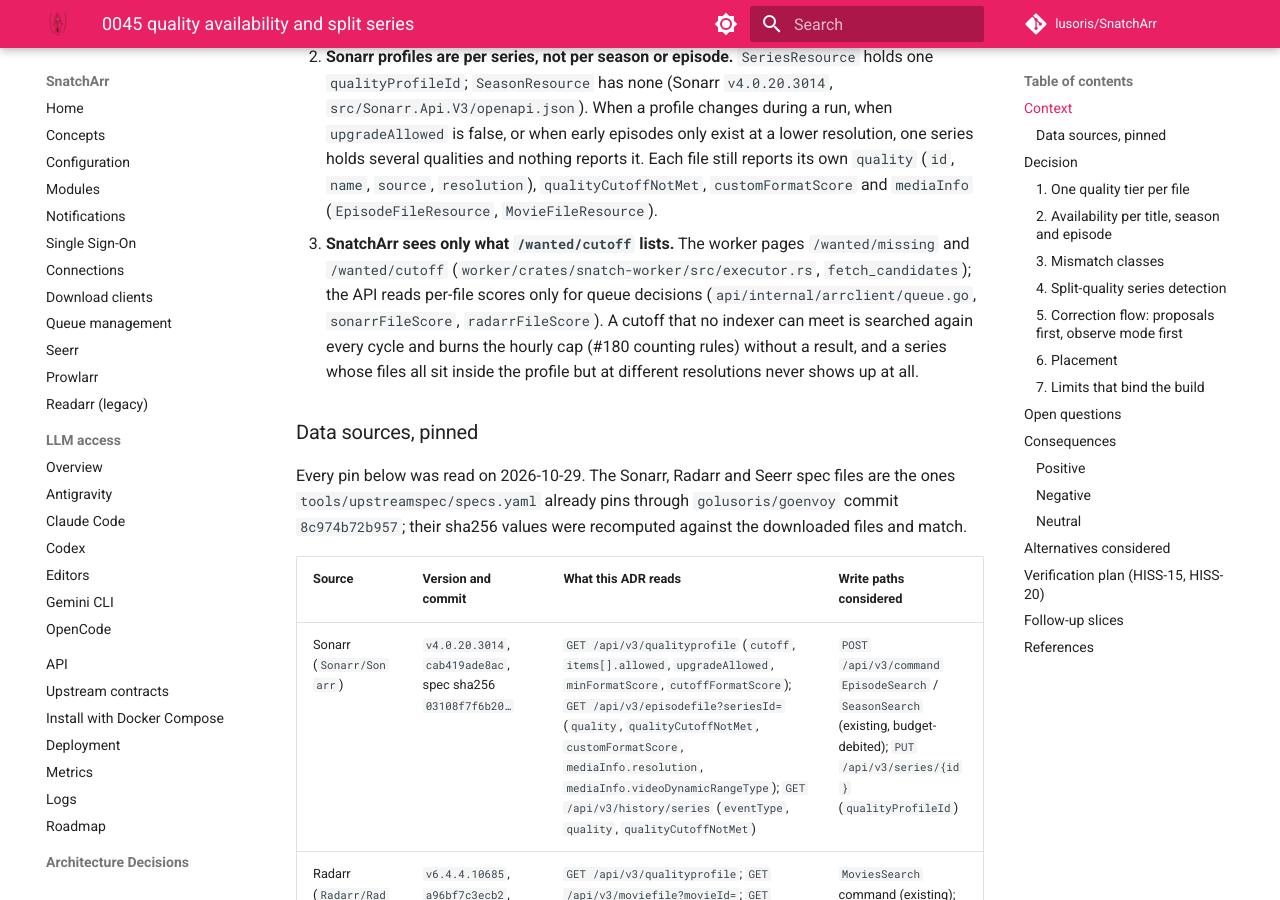
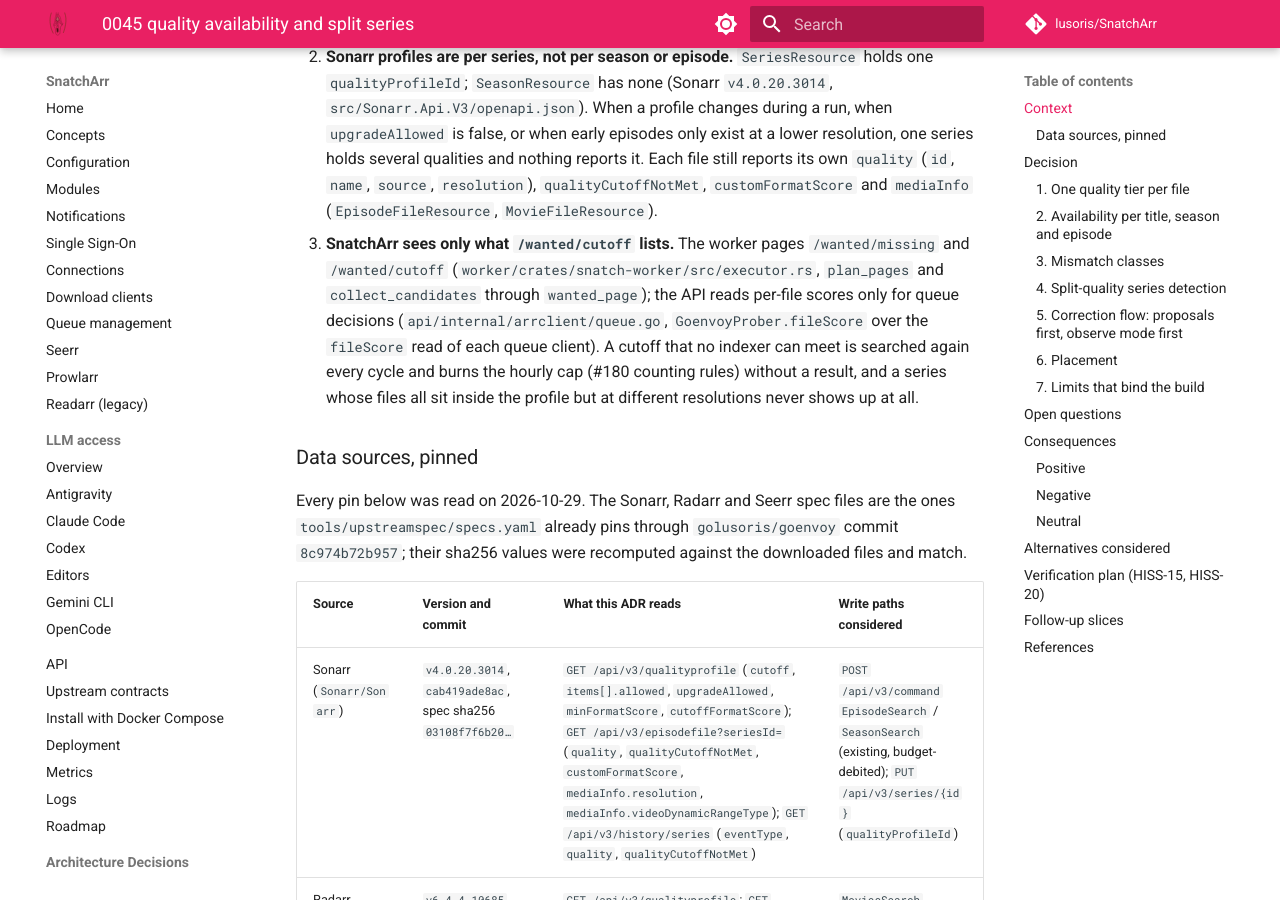
Before and after one commit to lusoris/SnatchArr, an MkDocs documentation site: the page built from docs/adr/0045-quality-availability-and-split-series.md, in a window 1280 px wide and 900 px high, scrolled down 828 px. Built offline with MkDocs 1.6.1 and Material for MkDocs 9.7.7, drawn with Linux system fonts in a browser that asks for light colours; comment, search, counter and statistics services are not loaded; some of the changed text lies outside the part shown.

Commit message:
docs(adr): correct ADR-0045 code symbols and contract scope (#923)
Corrects three statements in ADR-0045 that a review against the code and
the pinned specs found wrong.

- **Worker symbol:** `fetch_candidates` does not exist in
`worker/crates/snatch-worker/src/executor.rs`. The ADR now names
`plan_pages` and `collect_candidates`, which page `/wanted/missing` and
`/wanted/cutoff` through `wanted_page`.
- **API symbols:** `sonarrFileScore` and `radarrFileScore` do not exist
in `api/internal/arrclient/queue.go`. The ADR now names
`GoenvoyProber.fileScore` and the per-client `fileScore` read. Both
stale names were copied from ADR-0038.
- **Contract scope:** the contract plan listed only the read operations.
It now also lists the three `PUT` write operations, and records that
`tools/upstreamspec/manifest.go` must accept `PUT` first: its operation
pattern admits only `GET` and `POST` today.

One review finding was not taken. The review said `status4k` is not a
property in `seerr.spec`. That is true, but the ADR cites `status4k`
from the Seerr entity sources (`Media.ts:141`, `Season.ts:25`), not from
the spec, and the review confirmed those lines.

Refs #921

Signed-off-by: lusoris <lusoris@proton.me>

```diff
--- a/docs/adr/0045-quality-availability-and-split-series.md
+++ b/docs/adr/0045-quality-availability-and-split-series.md
@@ -18,7 +18,7 @@
 
 1. **Seerr has no quality view.** **Seerr** (meaning: media request and discovery portal that unifies Overseerr and Jellyseerr; origin: *seer* + `*arr`; pronunciation: `/ˈsɪər/`, "seer") stores only an availability status per title and per season, twice: `status` and `status4k` (`server/entity/Media.ts:137,141` and `server/entity/Season.ts:22,25` at `seerr-team/seerr` `v3.5.0`, commit `e2f24cb46079`), with values `UNKNOWN`, `PENDING`, `PROCESSING`, `PARTIALLY_AVAILABLE`, `AVAILABLE`, `DELETED`. A request carries `is4k`, `serverId`, `profileId` and `rootFolder` (`POST /api/v1/request`, `PUT /api/v1/request/{requestId}` in `seerr-api.yml`). Nothing tells the requester which resolutions exist on disk or on the indexers.
 2. **Sonarr profiles are per series, not per season or episode.** `SeriesResource` holds one `qualityProfileId`; `SeasonResource` has none (Sonarr `v4.0.20.3014`, `src/Sonarr.Api.V3/openapi.json`). When a profile changes during a run, when `upgradeAllowed` is false, or when early episodes only exist at a lower resolution, one series holds several qualities and nothing reports it. Each file still reports its own `quality` (`id`, `name`, `source`, `resolution`), `qualityCutoffNotMet`, `customFormatScore` and `mediaInfo` (`EpisodeFileResource`, `MovieFileResource`).
-3. **SnatchArr sees only what `/wanted/cutoff` lists.** The worker pages `/wanted/missing` and `/wanted/cutoff` (`worker/crates/snatch-worker/src/executor.rs`, `fetch_candidates`); the API reads per-file scores only for queue decisions (`api/internal/arrclient/queue.go`, `sonarrFileScore`, `radarrFileScore`). A cutoff that no indexer can meet is searched again every cycle and burns the hourly cap (#180 counting rules) without a result, and a series whose files all sit inside the profile but at different resolutions never shows up at all.
+3. **SnatchArr sees only what `/wanted/cutoff` lists.** The worker pages `/wanted/missing` and `/wanted/cutoff` (`worker/crates/snatch-worker/src/executor.rs`, `plan_pages` and `collect_candidates` through `wanted_page`); the API reads per-file scores only for queue decisions (`api/internal/arrclient/queue.go`, `GoenvoyProber.fileScore` over the `fileScore` read of each queue client). A cutoff that no indexer can meet is searched again every cycle and burns the hourly cap (#180 counting rules) without a result, and a series whose files all sit inside the profile but at different resolutions never shows up at all.
 
 ### Data sources, pinned
 
@@ -153,7 +153,7 @@
 
 - `snatch-core`: property tests for the tier mapping (every enum value of both pinned specs maps; unknown maps to `unknown`) and for the split detector (uniform → none; one minority episode below tolerance → none; at tolerance → finding; season boundary → boundary shape).
 - Go: table tests for each mismatch class with positive, negative and boundary rows; a planted defect per class (for example the `upgradeAllowed` check inverted) must turn the suite red.
-- Contract: the new read operations (`/qualityprofile`, `/episodefile`, `/moviefile`, `/history/series`, `/history/movie`, Seerr `/service/*`) join `tools/upstreamspec/specs.yaml`, so `make contracts-verify` checks them against the pinned specs.
+- Contract: the new read operations (`/qualityprofile`, `/episodefile`, `/moviefile`, `/history/series`, `/history/movie`, Seerr `/service/*`) join `tools/upstreamspec/specs.yaml`, so `make contracts-verify` checks them against the pinned specs. The write operations (`PUT /api/v3/series/{id}`, `PUT /api/v3/movie/{id}`, `PUT /api/v1/request/{requestId}`) join as well, which first needs `tools/upstreamspec/manifest.go` to accept `PUT`: its operation pattern admits only `GET` and `POST` today.
 - End-to-end on the fixture stack: a fake Sonarr serving a 720p/1080p split series and a fake Seerr with a 4K request routed to a standard server produce exactly the expected findings; applying `fix_request` writes only to the fake Seerr.
 
 ## Follow-up slices
```
